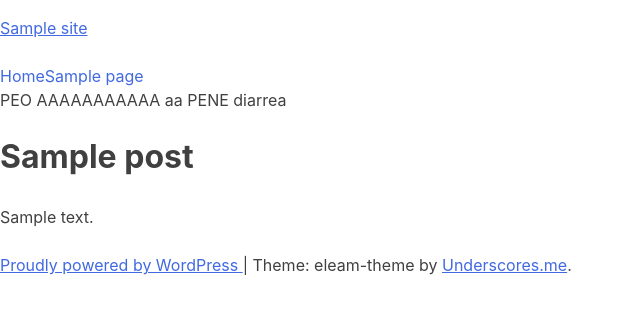
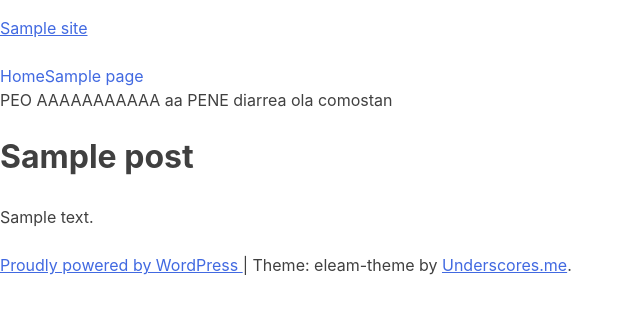
Before and after one commit to vifiedler/eleam-theme, a WordPress theme: template page.php in a window 1280 px wide. Shown: the top 314 px of the page, without its empty margins (0-640 px from the left). Run offline with PHP 8.4 and a stand-in for WordPress, Linux system fonts and the light colour scheme; the site name, menu and one post (Sample post) are stand-ins, and other content is empty; some libraries are stand-ins or nearby versions.

Commit message:
simultaneo

```diff
--- a/page.php
+++ b/page.php
@@ -17,6 +17,9 @@ get_header();
 PEO AAAAAAAAAAA aa
 PENE
 diarrea
+
+
+ola comostan
 	<main id="primary" class="site-main">
 
 		<?php
```
